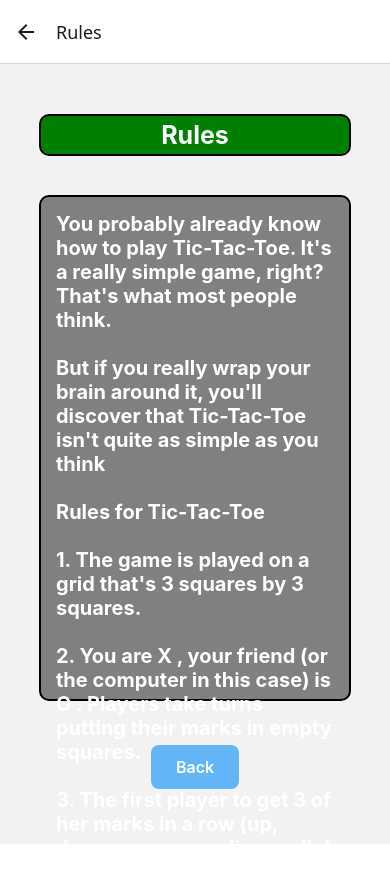
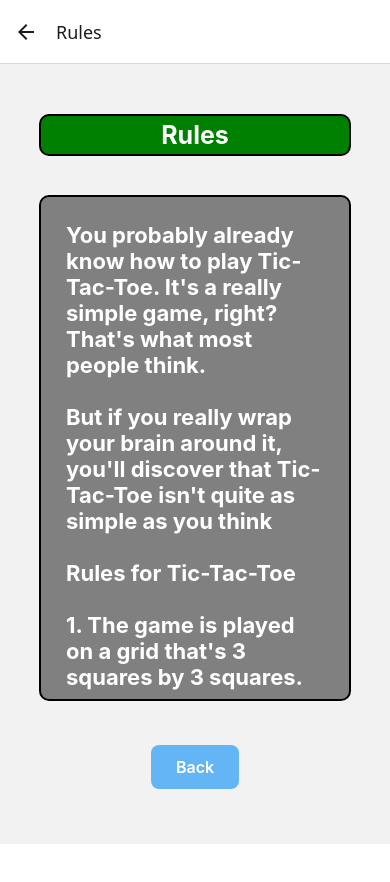
Before and after one commit to hartonoosu/TicTacToe, a React Native app: screen /Rules in a window 390 px wide. Shown: the top 882 px of the page. After the commit the page ends 844 px from the top, so only its background shows below. Built offline with nearby package versions, Linux system fonts and the light colour scheme.

Commit message:
ui: add ScrollView to Rules and Credits

```diff
--- a/src/components/Message.js
+++ b/src/components/Message.js
@@ -1,5 +1,5 @@
 import React from "react";
-import {Text, View, StyleSheet, Dimensions} from "react-native";
+import {Text, View, StyleSheet, Dimensions, ScrollView} from "react-native";
 import colors from "../constants/color";
 
 const {width, height} = Dimensions.get('window');
@@ -7,7 +7,9 @@ const {width, height} = Dimensions.get('window');
 const Message = ({text}) => {
   return (
     <View style = {[styles.titleBox]}>
-      <Text style = {styles.titleText}>{text}</Text>
+      <ScrollView>
+        <Text style = {styles.titleText}>{text}</Text>
+      </ScrollView>
     </View>
   )
 }
@@ -24,8 +26,8 @@ const styles = StyleSheet.create({
   titleText: {
     color: "white",
     fontWeight: "bold",
-    fontSize: 20,
-    margin: 15
+    fontSize: 22,
+    margin: 25
   }
 })
   export default Message;
```
